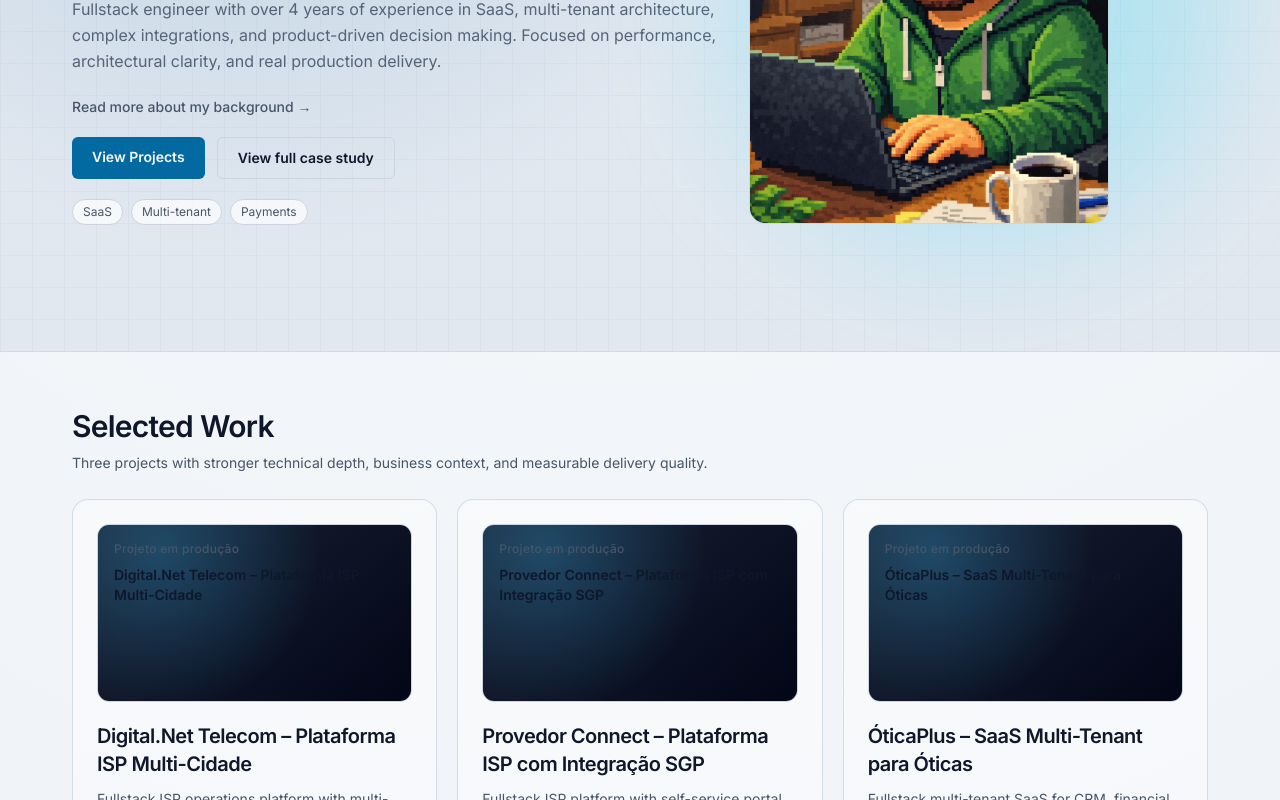
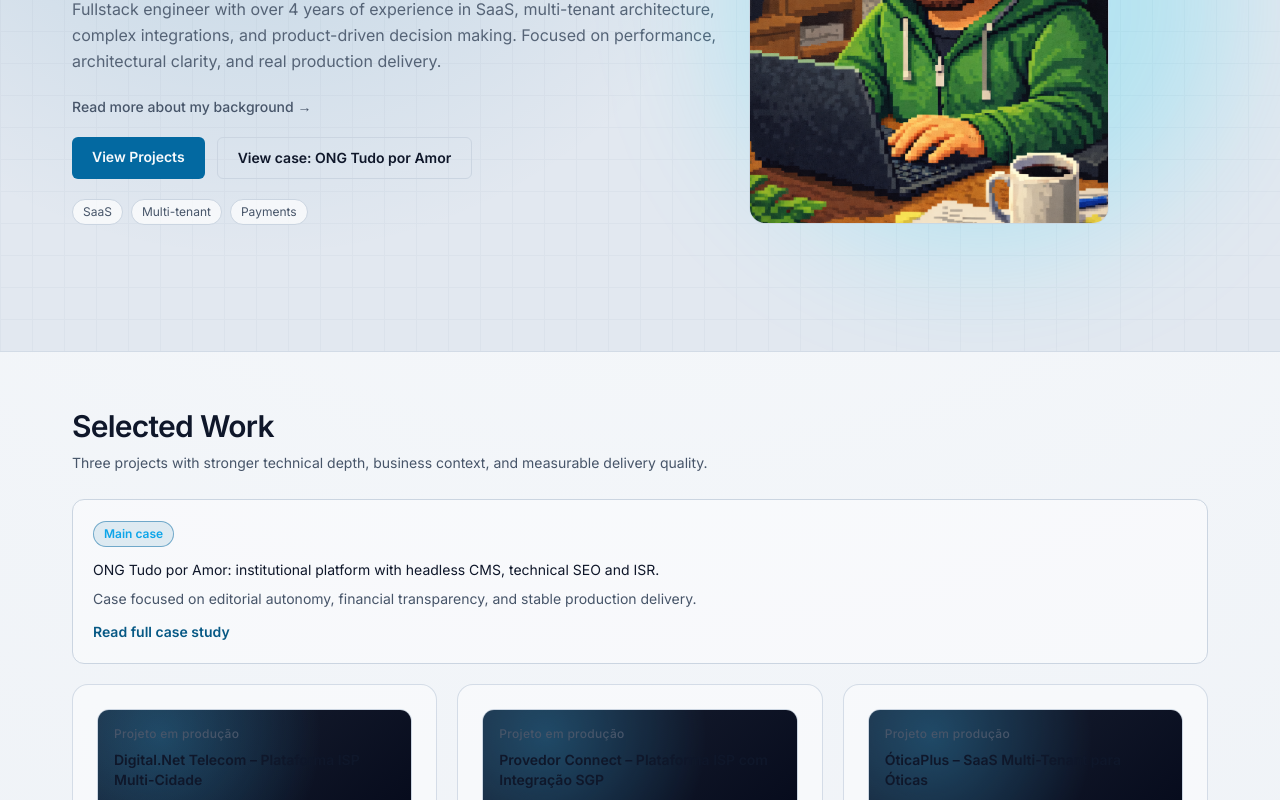
Before and after one commit to CarlosSb/antonio-gomes, a Next.js app: page /en in a window 1280 px wide. Shown: the part 420-1220 px from the top of the page. Built offline with nearby package versions, Linux system fonts and the light colour scheme; no server answers.

Commit message:
feat(home): guide users to ONG case via hero CTA, projects highlight and quick summary

```diff
--- a/src/components/CaseStudyONG.tsx
+++ b/src/components/CaseStudyONG.tsx
@@ -47,6 +47,17 @@ export default function CaseStudyONG({ locale, content, project }: CaseStudyONGP
             <p className="text-sm leading-relaxed whitespace-pre-line text-slate-300">{context}</p>
           </div>
         ) : null}
+
+        <div className="space-y-2">
+          <h3 className="text-sm font-semibold uppercase tracking-wide text-slate-300">
+            {content.homePage.caseQuickSummaryTitle}
+          </h3>
+          <ul className="list-disc space-y-1.5 pl-5 text-sm leading-relaxed text-slate-300 marker:text-slate-500">
+            {content.homePage.caseQuickSummaryBullets.map((item) => (
+              <li key={item}>{item}</li>
+            ))}
+          </ul>
+        </div>
 
         {challenge ? (
           <div className="space-y-2">
--- a/src/components/Hero.tsx
+++ b/src/components/Hero.tsx
@@ -61,10 +61,11 @@ export default function Hero({ content, locale }: HeroProps) {
               {content.actions.viewProjects}
             </Link>
             <Link
-              href={`${withLocalePath(locale)}#case`}
+              href={withLocalePath(locale, "/projects/ong-tudo-por-amor")}
+              aria-label={content.homePage.heroMainCaseCtaAriaLabel}
               className="rounded-md border border-slate-700 px-5 py-2.5 text-sm font-semibold text-slate-100 transition-all duration-200 hover:border-slate-600 hover:opacity-90 focus-visible:outline focus-visible:outline-2 focus-visible:outline-offset-2 focus-visible:outline-sky-500"
             >
-              {content.homePage.caseCta}
+              {content.homePage.heroMainCaseCtaLabel}
             </Link>
           </div>
 
--- a/src/components/ProjectsGrid.tsx
+++ b/src/components/ProjectsGrid.tsx
@@ -1,7 +1,9 @@
+import Link from "next/link";
 import ProjectCard from "@/components/ProjectCard";
 import Section from "@/components/Section";
 import type { LocalizedProfileContent, Locale } from "@/content/profile";
 import type { Project } from "@/content/projects";
+import { withLocalePath } from "@/lib/i18n";
 
 type ProjectsGridProps = {
   locale: Locale;
@@ -12,6 +14,25 @@ type ProjectsGridProps = {
 export default function ProjectsGrid({ locale, content, projects }: ProjectsGridProps) {
   return (
     <Section id="projetos" title={content.homePage.selectedWorkTitle} description={content.homePage.selectedWorkDescription}>
+      <article className="mb-5 rounded-xl border border-slate-800 bg-slate-900/40 p-4 sm:p-5">
+        <p className="inline-flex rounded-full border border-sky-500/50 bg-sky-500/10 px-2.5 py-1 text-xs font-semibold text-sky-300">
+          {content.homePage.projectsMainCaseHighlight.badge}
+        </p>
+        <p className="mt-3 text-sm leading-relaxed text-slate-200">
+          {content.homePage.projectsMainCaseHighlight.lineOne}
+        </p>
+        <p className="mt-1.5 text-sm leading-relaxed text-slate-300">
+          {content.homePage.projectsMainCaseHighlight.lineTwo}
+        </p>
+        <Link
+          href={withLocalePath(locale, "/projects/ong-tudo-por-amor")}
+          aria-label={content.homePage.heroMainCaseCtaAriaLabel}
+          className="mt-3 inline-flex text-sm font-semibold text-sky-400 transition-colors duration-200 hover:text-sky-300 focus-visible:outline focus-visible:outline-2 focus-visible:outline-offset-2 focus-visible:outline-sky-500"
+        >
+          {content.homePage.projectsMainCaseHighlight.ctaLabel}
+        </Link>
+      </article>
+
       <div className="grid gap-5 md:grid-cols-2 xl:grid-cols-3">
         {projects.map((project) => (
           <ProjectCard key={project.slug} project={project} content={content} locale={locale} />
```
